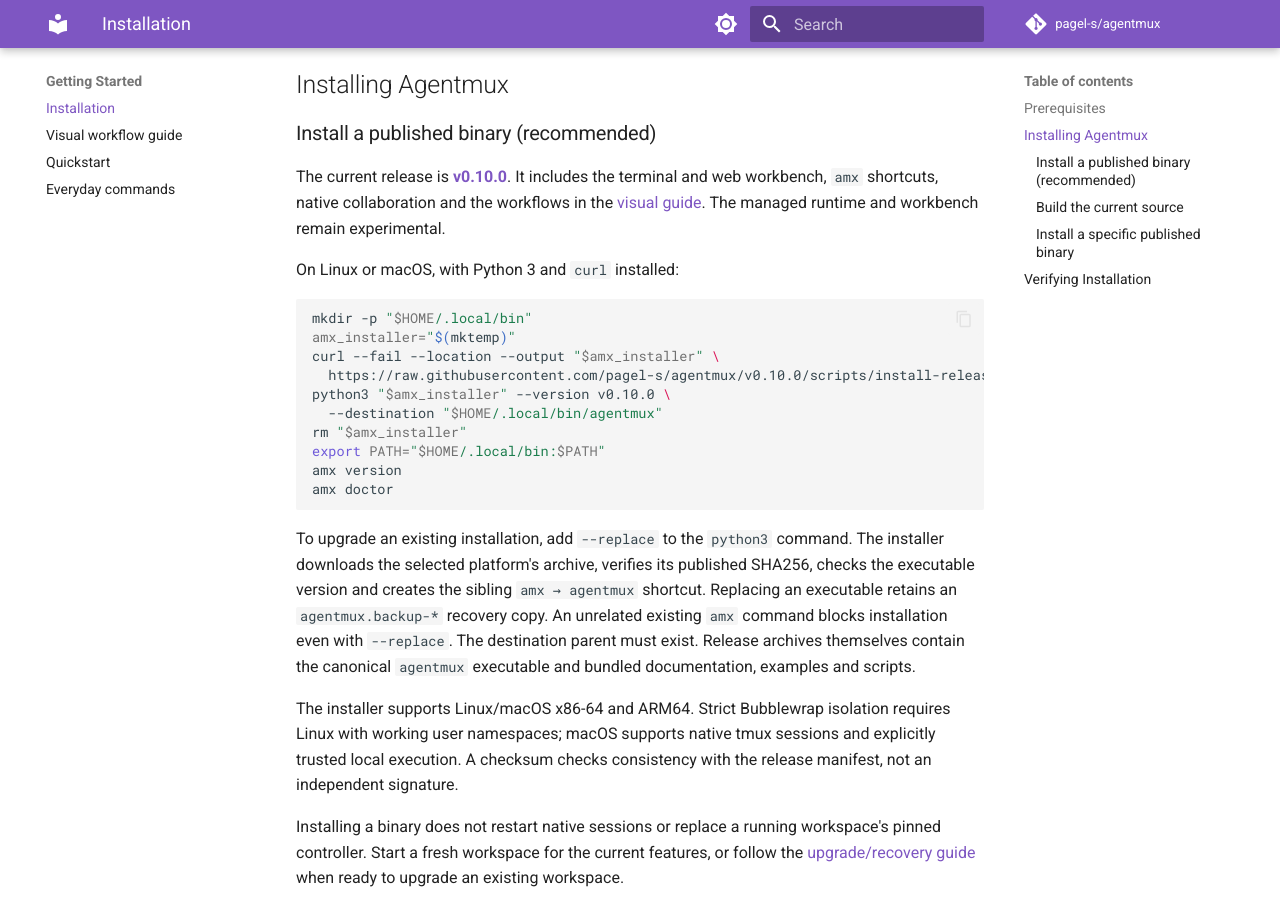
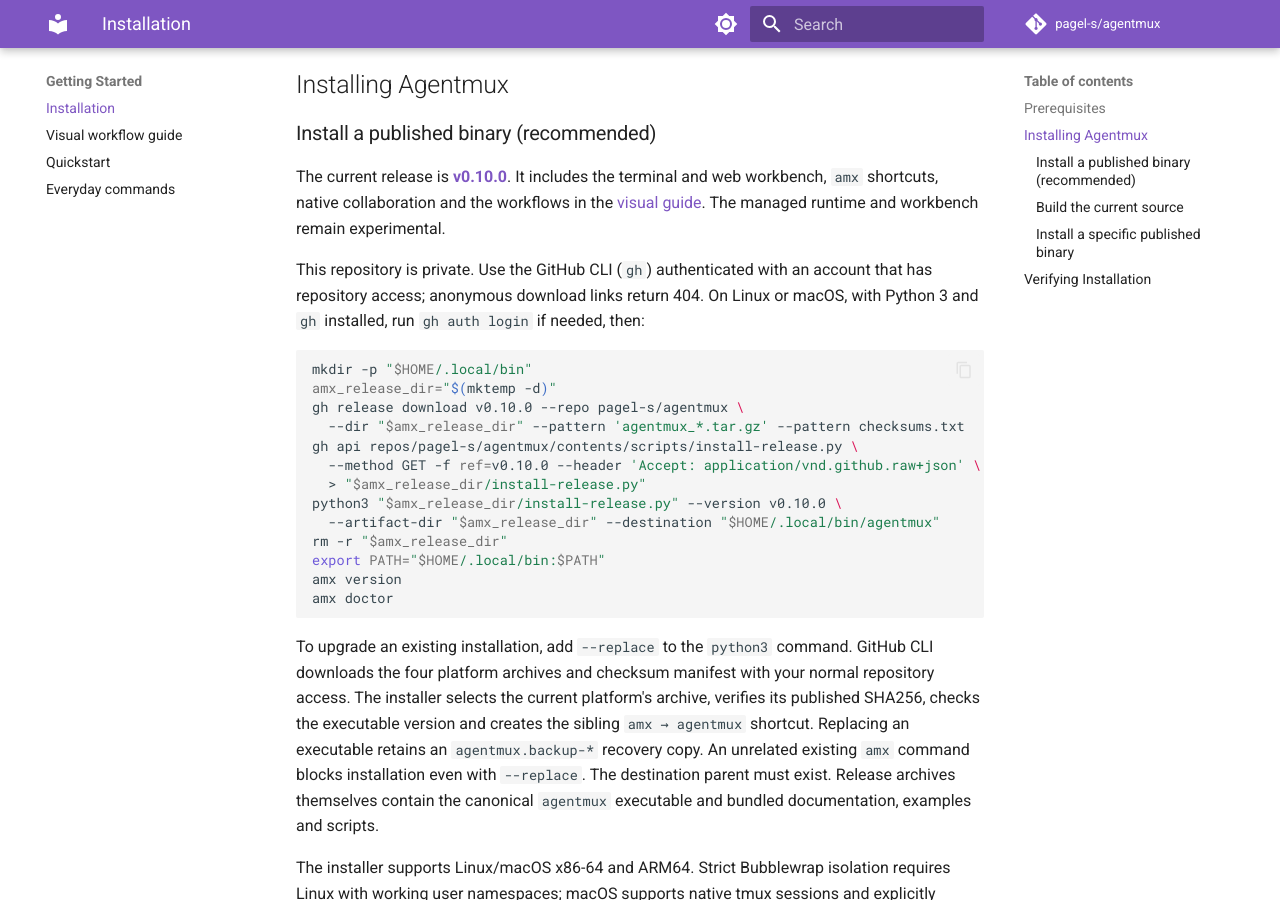
Before and after one commit to pagel-s/agentmux, an MkDocs documentation site: the page built from docs/getting-started/installation.md, in a window 1280 px wide and 900 px high, scrolled down 553 px. Built offline with MkDocs 1.6.1 and Material for MkDocs 9.7.7, drawn with Linux system fonts in a browser that asks for light colours; comment, search, counter and statistics services are not loaded; some of the changed text lies outside the part shown.

Commit message:
Document authenticated private-release installation (#22)

````diff
--- a/docs/getting-started/installation.md
+++ b/docs/getting-started/installation.md
@@ -27,24 +27,31 @@ It includes the terminal and web workbench, `amx` shortcuts, native collaboratio
 and the workflows in the [visual guide](../visual-guide.md). The managed runtime
 and workbench remain experimental.
 
-On Linux or macOS, with Python 3 and `curl` installed:
+This repository is private. Use the GitHub CLI (`gh`) authenticated with an
+account that has repository access; anonymous download links return 404.
+On Linux or macOS, with Python 3 and `gh` installed, run `gh auth login` if
+needed, then:
 
 ```bash
 mkdir -p "$HOME/.local/bin"
-amx_installer="$(mktemp)"
-curl --fail --location --output "$amx_installer" \
-  https://raw.githubusercontent.com/pagel-s/agentmux/v0.10.0/scripts/install-release.py
-python3 "$amx_installer" --version v0.10.0 \
-  --destination "$HOME/.local/bin/agentmux"
-rm "$amx_installer"
+amx_release_dir="$(mktemp -d)"
+gh release download v0.10.0 --repo pagel-s/agentmux \
+  --dir "$amx_release_dir" --pattern 'agentmux_*.tar.gz' --pattern checksums.txt
+gh api repos/pagel-s/agentmux/contents/scripts/install-release.py \
+  --method GET -f ref=v0.10.0 --header 'Accept: application/vnd.github.raw+json' \
+  > "$amx_release_dir/install-release.py"
+python3 "$amx_release_dir/install-release.py" --version v0.10.0 \
+  --artifact-dir "$amx_release_dir" --destination "$HOME/.local/bin/agentmux"
+rm -r "$amx_release_dir"
 export PATH="$HOME/.local/bin:$PATH"
 amx version
 amx doctor
 ```
 
 To upgrade an existing installation, add `--replace` to the `python3` command.
-The installer downloads the selected platform's archive, verifies its published
-SHA256, checks the executable version and creates the sibling `amx → agentmux`
+GitHub CLI downloads the four platform archives and checksum manifest with your
+normal repository access. The installer selects the current platform's archive,
+verifies its published SHA256, checks the executable version and creates the sibling `amx → agentmux`
 shortcut. Replacing an executable retains an `agentmux.backup-*` recovery copy.
 An unrelated existing `amx` command blocks installation even with `--replace`.
 The destination parent must exist. Release archives themselves contain the
@@ -122,16 +129,23 @@ commit on `main`. Use the published installer above or build from source.
 
 ### Install a specific published binary
 
-From a repository checkout, use Python 3 to install a specific release with its
-published SHA256 checked:
+From a repository checkout, download the assets with your authenticated GitHub
+CLI, then use Python 3 to install the selected platform with its published SHA256
+checked:
 
 ```bash
+amx_release_dir="$(mktemp -d)"
+gh release download v0.10.0 --repo pagel-s/agentmux \
+  --dir "$amx_release_dir" --pattern 'agentmux_*.tar.gz' --pattern checksums.txt
 python3 scripts/install-release.py --version v0.10.0 \
-  --destination /your/existing/bin/agentmux
+  --artifact-dir "$amx_release_dir" --destination /your/existing/bin/agentmux
+rm -r "$amx_release_dir"
 ```
 
 Choose an explicit published tag. Add `--replace` when upgrading; the same backup,
-alias and live-workspace behavior described above applies.
+alias and live-workspace behavior described above applies. The installer's direct
+HTTPS download mode is only suitable for public release assets; it does not
+read your GitHub credentials. Use `--artifact-dir` for this private repository.
 
 ## Verifying Installation
 
````
Also changed, not shown: CHANGELOG.md (+2 -1 lines), README.md (+2 -1 lines).
